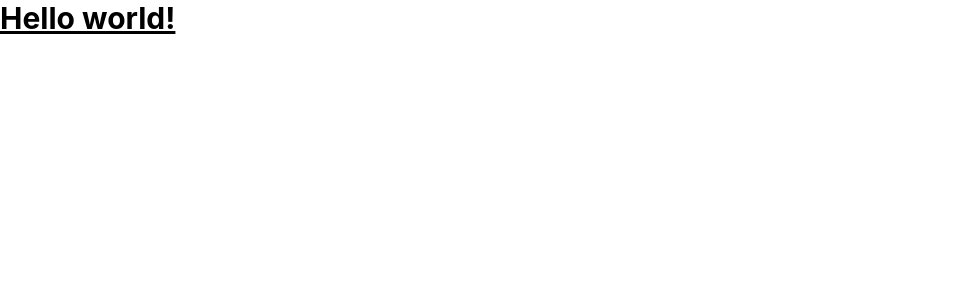
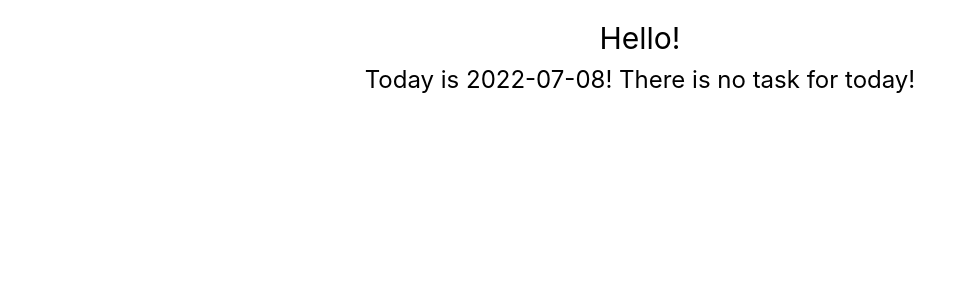
Before and after one commit to ibrahim1165/To-Do-List-React, a React (Create React App) app: page / in a window 1280 px wide. Shown: the top 300 px of the page, without its empty margins (0-976 px from the left). Built offline with nearby package versions, Linux system fonts and the light colour scheme.

Commit message:
date added

```diff
--- a/package.json
+++ b/package.json
@@ -6,6 +6,7 @@
     "@testing-library/jest-dom": "^5.16.4",
     "@testing-library/react": "^13.3.0",
     "@testing-library/user-event": "^13.5.0",
+    "antd": "^4.21.5",
     "date-fns": "^2.28.0",
     "react": "^18.2.0",
     "react-calendar": "^3.7.0",
--- a/src/App.js
+++ b/src/App.js
@@ -1,12 +1,11 @@
 
 import './App.css';
+import Home from './Pages/Home';
 
 function App() {
   return (
     <div>
-      <h1 className="text-3xl font-bold underline">
-      Hello world!
-    </h1>
+    <Home />
     </div>
   );
 }
--- /dev/null
+++ b/src/Pages/Home.js
@@ -0,0 +1,34 @@
+import React from 'react';
+import { useState } from 'react';
+import useDate from '../Hook/useDate';
+
+const Home = () => {
+    const { today } = useDate();
+    const [tasks, setTasks] = useState([]);
+    const todayTasks = tasks.filter((t) => t.newDate === today);
+
+
+    return (
+        <div>
+              <div className={tasks.length <= 2 && 'noData'}>
+        <div>
+          <h1 className="text-3xl text-center mt-5"> Hello!</h1>
+          {todayTasks.length === 0 ? (
+            <p className="text-2xl text-center mt-2">
+              {" "}
+              Today is {today}! There is no task for today!
+            </p>
+          ) : (
+            <p className="text-2xl text-center mt-2">
+              {" "}
+              Today is {today}! Here are your today's tasks! To see your all
+              tasks Click To-Do from the menu!
+            </p>
+          )}
+        </div>
+    </div>
+        </div>
+    );
+};
+
+export default Home;
```
Also changed, not shown: 1 other file (tests, documents, lock files or other folders).
